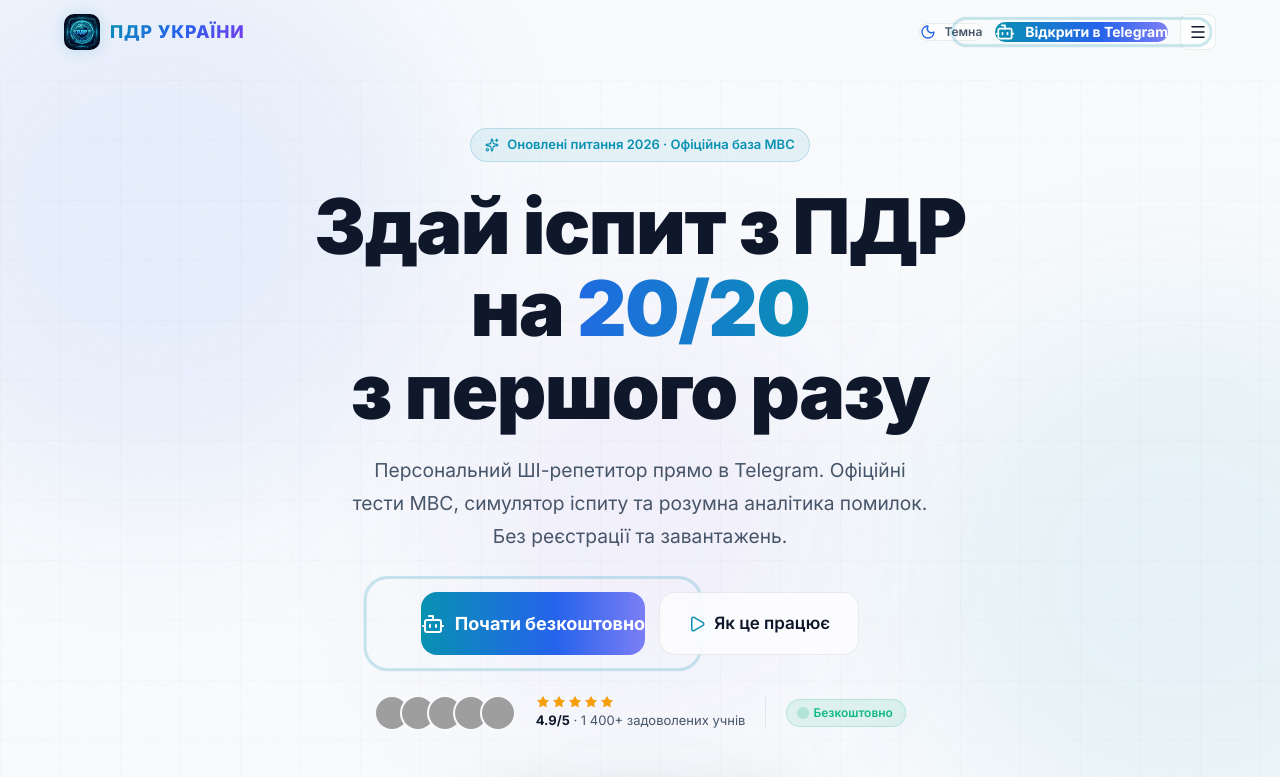
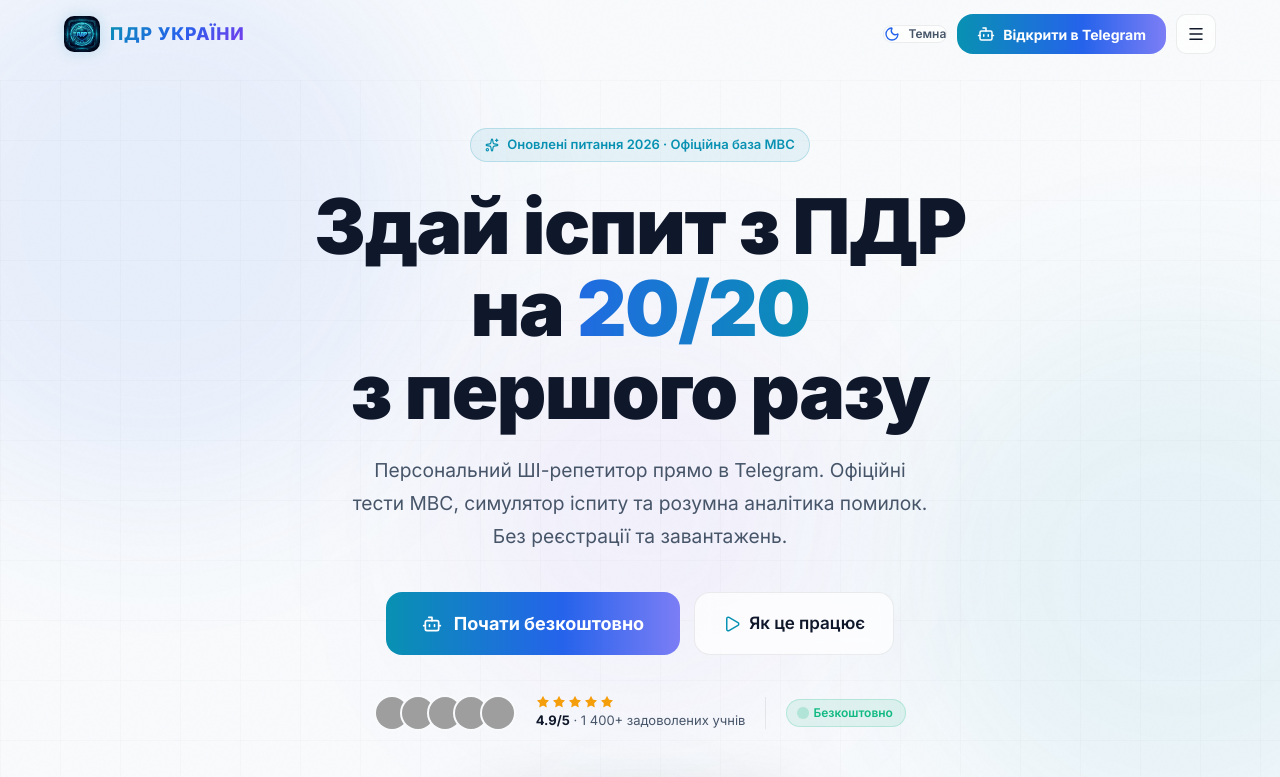
Before and after one commit to serjtlgram/pdr-landing, a Next.js app: page / in a window 1280 px wide. Shown: the top 777 px of the page. Built offline with nearby package versions, Linux system fonts and the light colour scheme; grey boxes are pictures that could not be loaded.

Commit message:
fix: button text overflow, remove pulse-ring bleed, increase button sizes

```diff
--- a/src/app/components/LandingPage.tsx
+++ b/src/app/components/LandingPage.tsx
@@ -156,11 +156,13 @@ function TelegramButton({
   id?: string;
   className?: string;
 }) {
-  const padding = {
-    sm: 'px-5 py-2.5 text-sm',
-    md: 'px-7 py-3.5 text-base',
-    lg: 'px-10 py-5 text-lg',
-  }[size];
+  // Explicit paddings that guarantee text never clips
+  const styles: Record<string, React.CSSProperties> = {
+    sm: { padding: '0.6rem 1.25rem', fontSize: '0.875rem', gap: '0.5rem' },
+    md: { padding: '0.85rem 1.75rem', fontSize: '1rem',    gap: '0.6rem' },
+    lg: { padding: '1.1rem 2.25rem',  fontSize: '1.125rem', gap: '0.75rem' },
+  };
+  const iconSize = size === 'lg' ? 20 : 18;
 
   return (
     <a
@@ -168,11 +170,18 @@ function TelegramButton({
       target="_blank"
       rel="noopener noreferrer"
       id={id}
-      className={`relative inline-flex items-center gap-2.5 ${padding} rounded-2xl font-bold btn-shimmer text-white transition-all duration-300 ${className}`}
+      className={`btn-shimmer text-white font-bold rounded-2xl transition-all duration-300 ${className}`}
+      style={{
+        display: 'inline-flex',
+        alignItems: 'center',
+        justifyContent: 'center',
+        whiteSpace: 'nowrap',
+        flexShrink: 0,
+        ...styles[size],
+      }}
     >
-      <div className="pulse-ring opacity-0 group-hover:opacity-100" />
-      <Bot className="shrink-0" style={{ width: size === 'lg' ? '1.5rem' : '1.25rem', height: size === 'lg' ? '1.5rem' : '1.25rem' }} />
-      <span>{label}</span>
+      <Bot size={iconSize} style={{ flexShrink: 0 }} />
+      <span style={{ whiteSpace: 'nowrap' }}>{label}</span>
     </a>
   );
 }
@@ -317,14 +326,21 @@ function LandingInner({
             ))}
           </nav>
 
-          <div style={{ display: 'flex', alignItems: 'center', gap: '0.75rem' }}>
-            <ThemeToggle />
-            <TelegramButton label="Відкрити в Telegram" size="sm" id="cta-header" className="hidden sm:inline-flex" />
+          {/* Right controls — each item is isolated so nothing bleeds into neighbours */}
+          <div style={{ display: 'flex', alignItems: 'center', gap: '0.625rem', isolation: 'isolate' }}>
+            {/* Theme toggle — standalone, no overflow */}
+            <div style={{ position: 'relative', zIndex: 2, flexShrink: 0 }}>
+              <ThemeToggle />
+            </div>
+            {/* Telegram button — standalone, no overflow */}
+            <div style={{ position: 'relative', zIndex: 2, flexShrink: 0 }} className="hidden sm:block">
+              <TelegramButton label="Відкрити в Telegram" size="sm" id="cta-header" />
+            </div>
             {/* Mobile menu btn */}
             <button
               onClick={() => setMenuOpen(!menuOpen)}
               aria-label="Меню"
-              style={{ display: 'flex', alignItems: 'center', justifyContent: 'center', width: '2.25rem', height: '2.25rem', borderRadius: '0.5rem', border: '1px solid var(--border-color)', background: 'var(--bg-glass)', color: 'var(--text-primary)', cursor: 'pointer' }}
+              style={{ position: 'relative', zIndex: 2, flexShrink: 0, display: 'flex', alignItems: 'center', justifyContent: 'center', width: '2.5rem', height: '2.5rem', borderRadius: '0.625rem', border: '1px solid var(--border-color)', background: 'var(--bg-glass)', color: 'var(--text-primary)', cursor: 'pointer' }}
               className="sm:hidden"
             >
               {menuOpen ? <X size={18} /> : <Menu size={18} />}
--- a/src/app/globals.css
+++ b/src/app/globals.css
@@ -350,14 +350,6 @@ body {
   opacity: 0.4;
 }
 
-/* Glow button pulse ring */
-.pulse-ring {
-  position: absolute;
-  inset: 0;
-  border-radius: inherit;
-  border: 2px solid var(--accent-cyan);
-  animation: ping-slow 2s ease-out infinite;
-}
 
 /* Section divider */
 .section-divider {
```
